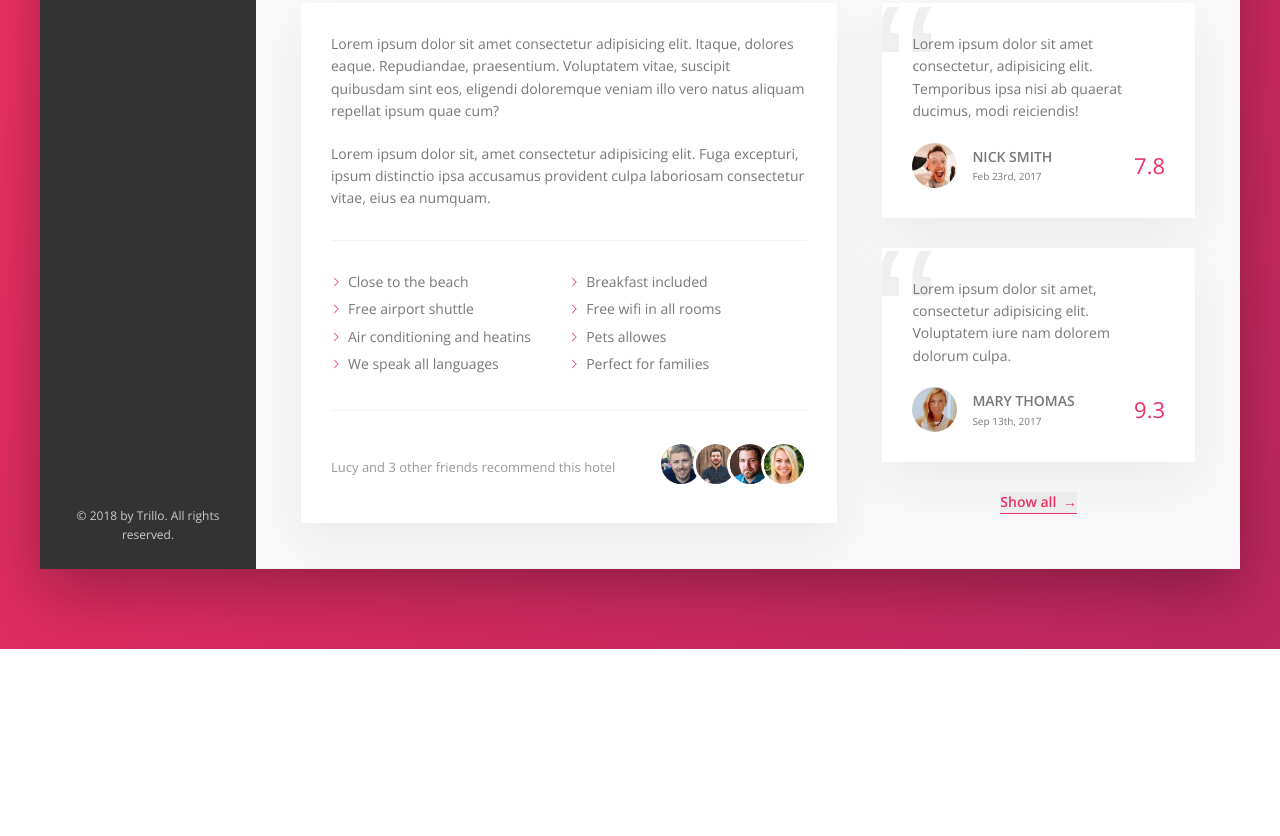
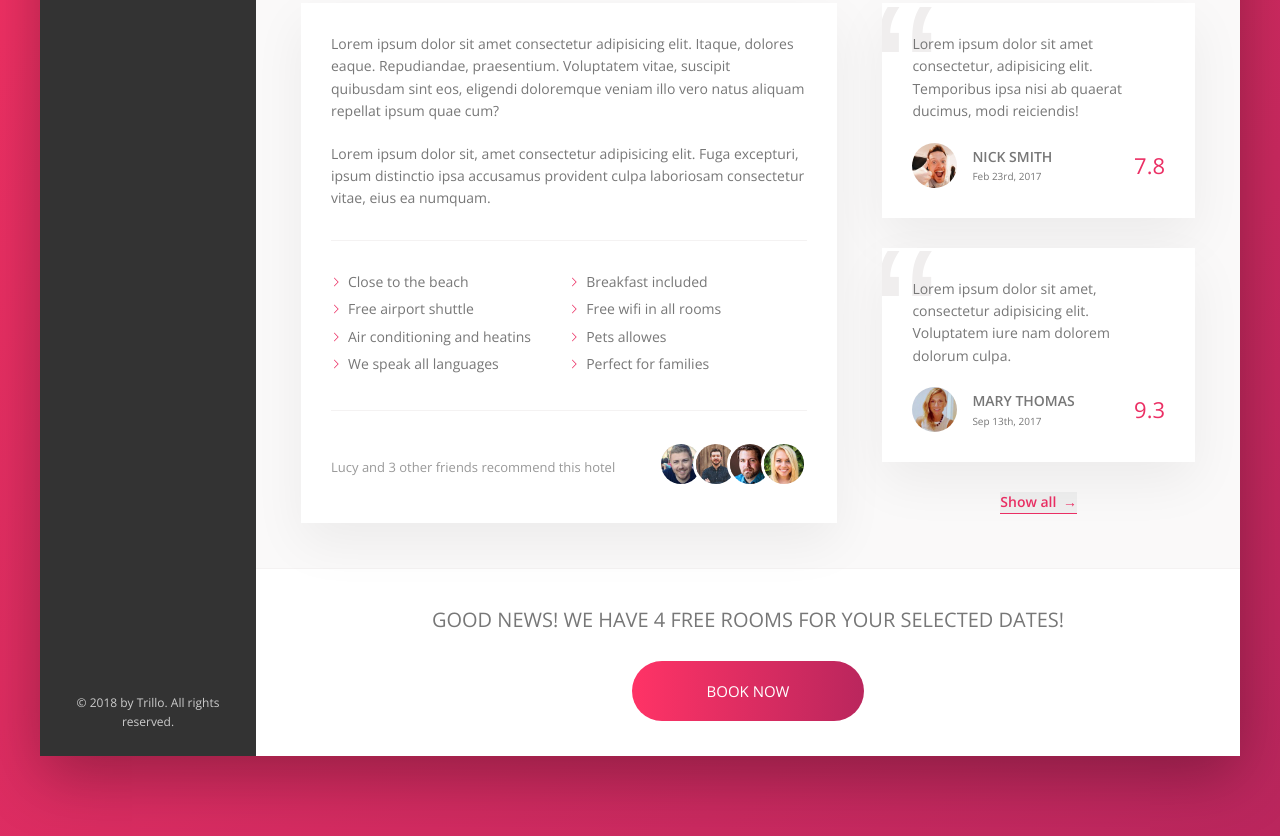
Before and after one commit to v-bianchi/trillo, a website: page index.html in a window 1280 px wide. Shown: the part 644-1480 px from the top of the page. Before the commit the page ends 1293 px from the top, so only its background shows below. Drawn offline with nearby package versions, Linux system fonts and the light colour scheme.

Commit message:
finish CTA markup and styling

```diff
--- a/index.html
+++ b/index.html
@@ -163,6 +163,7 @@
                                 </div>
                             </div>
                         </div>
+
                         <div class="user-reviews">
                             <figure class="review">
                                 <blockquote class="review__text">
@@ -193,6 +194,17 @@
 
                             <button class="btn-inline">Show all <span>&rarr;</span></button>
                         </div>
+
+                    </div>
+
+                    <div class="cta">
+                        <h2 class="cta__book-now">
+                            Good news! We have 4 free rooms for your selected dates!
+                        </h2>
+                        <button class="btn">
+                            <span class="btn__visible">Book now</span>
+                            <span class="btn__invisible">Only 4 rooms left</span>
+                        </button>
                     </div>
                 </main>
             </div>
--- a/sass/_components.scss
+++ b/sass/_components.scss
@@ -431,3 +431,66 @@
       z-index: 1;
     }
 }
+
+////////////////////////////////////////////////////
+// CALL TO ACTION
+.cta {
+  padding: 3.5rem 0;
+  text-align: center;
+
+  &__book-now {
+    font-size: 2rem;
+    font-weight: 300;
+    margin-bottom: 2.5rem;
+    text-transform: uppercase;
+  }
+}
+
+.btn {
+  font-size: 1.5rem;
+  font-weight: 300;
+  text-transform: uppercase;
+  border-radius: 999px;
+  border: none;
+  background-image: linear-gradient(to right, var(--color-primary-light), var(--color-primary-dark));
+  color: #fff;
+  outline: none;
+  position: relative;
+  overflow: hidden;
+  cursor: pointer;
+
+  & > * {
+    display: inline-block;
+    height: 100%;
+    width: 100%;
+    transition: all .2s;
+  }
+
+  &__visible {
+    padding: 2rem 7.5rem;
+  }
+
+  &__invisible {
+    display: inline-block;
+    padding: 2rem 0;
+    position: absolute;
+    left: 0;
+    top: -100%;
+  }
+
+  &:hover {
+    background-image: linear-gradient(to left, var(--color-primary-light), var(--color-primary-dark));
+  }
+
+  &:hover &__visible {
+    transform: translateY(100%);
+  }
+
+  &:hover &__invisible {
+    top: 0;
+  }
+
+  &:focus {
+    animation: pulsate 1s infinite;
+  }
+}
```
Also changed, not shown: css/style.css.
